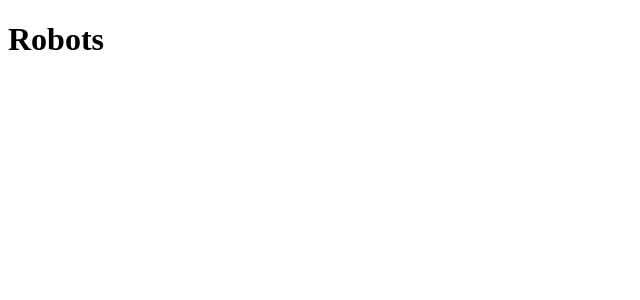
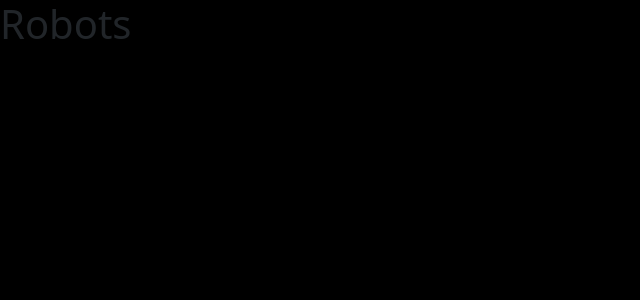
Before and after one commit to Ricardo-V-V/robots-store, a React (Create React App) app: page / in a window 1280 px wide. Shown: the top 300 px of the page, without its empty margins (0-640 px from the left). Built offline with nearby package versions, Linux system fonts and the light colour scheme.

Commit message:
Add bootstrap and Sass

```diff
--- a/package.json
+++ b/package.json
@@ -36,10 +36,12 @@
     ]
   },
   "devDependencies": {
+    "bootstrap": "^5.3.1",
     "eslint-config-airbnb": "^19.0.4",
     "eslint-config-prettier": "^9.0.0",
     "eslint-plugin-jsx-a11y": "^6.7.1",
     "eslint-plugin-prettier": "^5.0.0",
-    "prettier": "^3.0.3"
+    "prettier": "^3.0.3",
+    "sass": "^1.66.1"
   }
 }
--- a/src/index.js
+++ b/src/index.js
@@ -1,6 +1,7 @@
 import React from 'react'
 import ReactDOM from 'react-dom/client'
 import App from './App'
+import './style.scss'
 
 const root = ReactDOM.createRoot(document.getElementById('root'))
 root.render(
--- /dev/null
+++ b/src/style.scss
@@ -0,0 +1,5 @@
+// Override default variables before the import
+$body-bg: #000;
+
+// Import Bootstrap and its default variables
+@import '~bootstrap/scss/bootstrap.scss';
```
Also changed, not shown: 2 other files (tests, documents, lock files or other folders).
